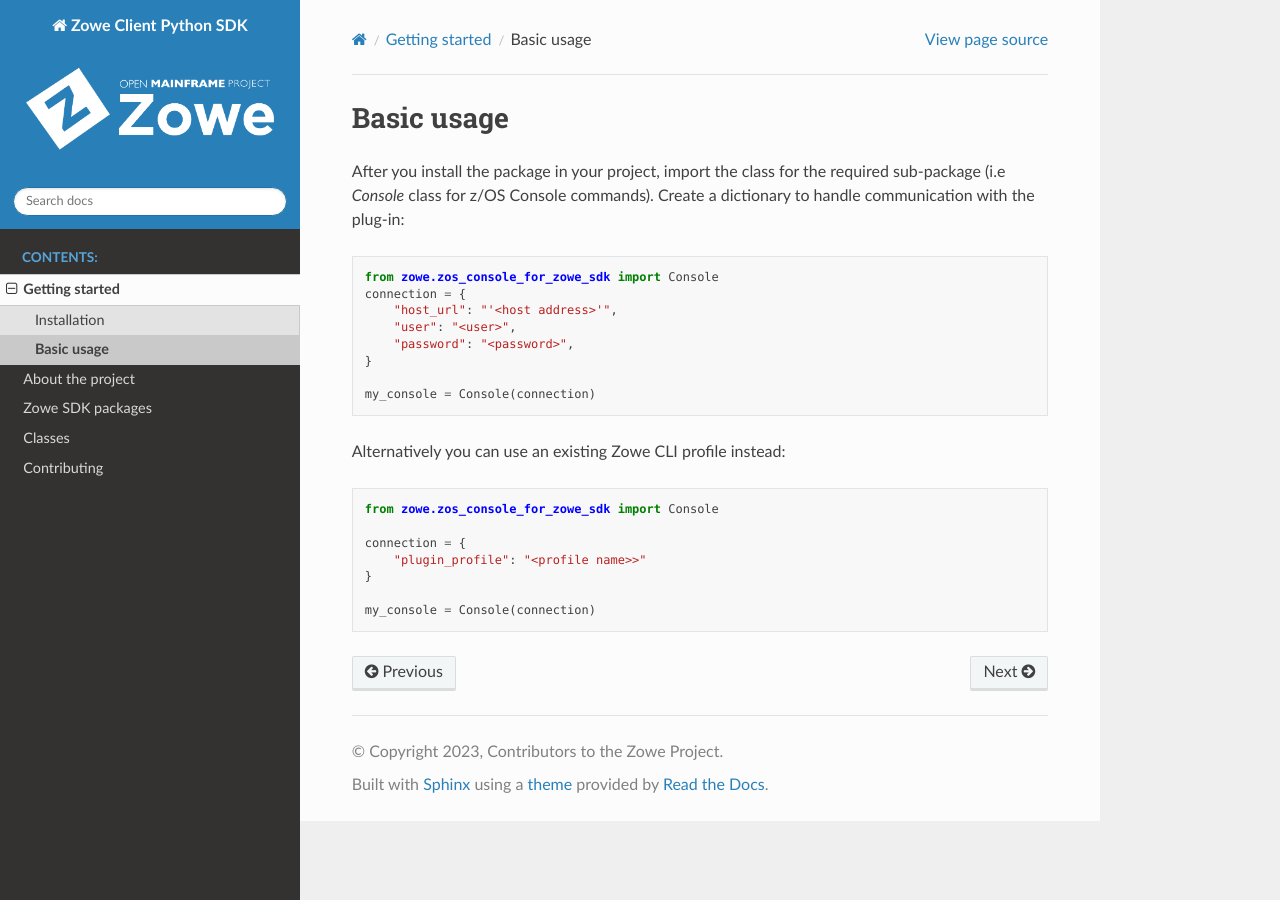
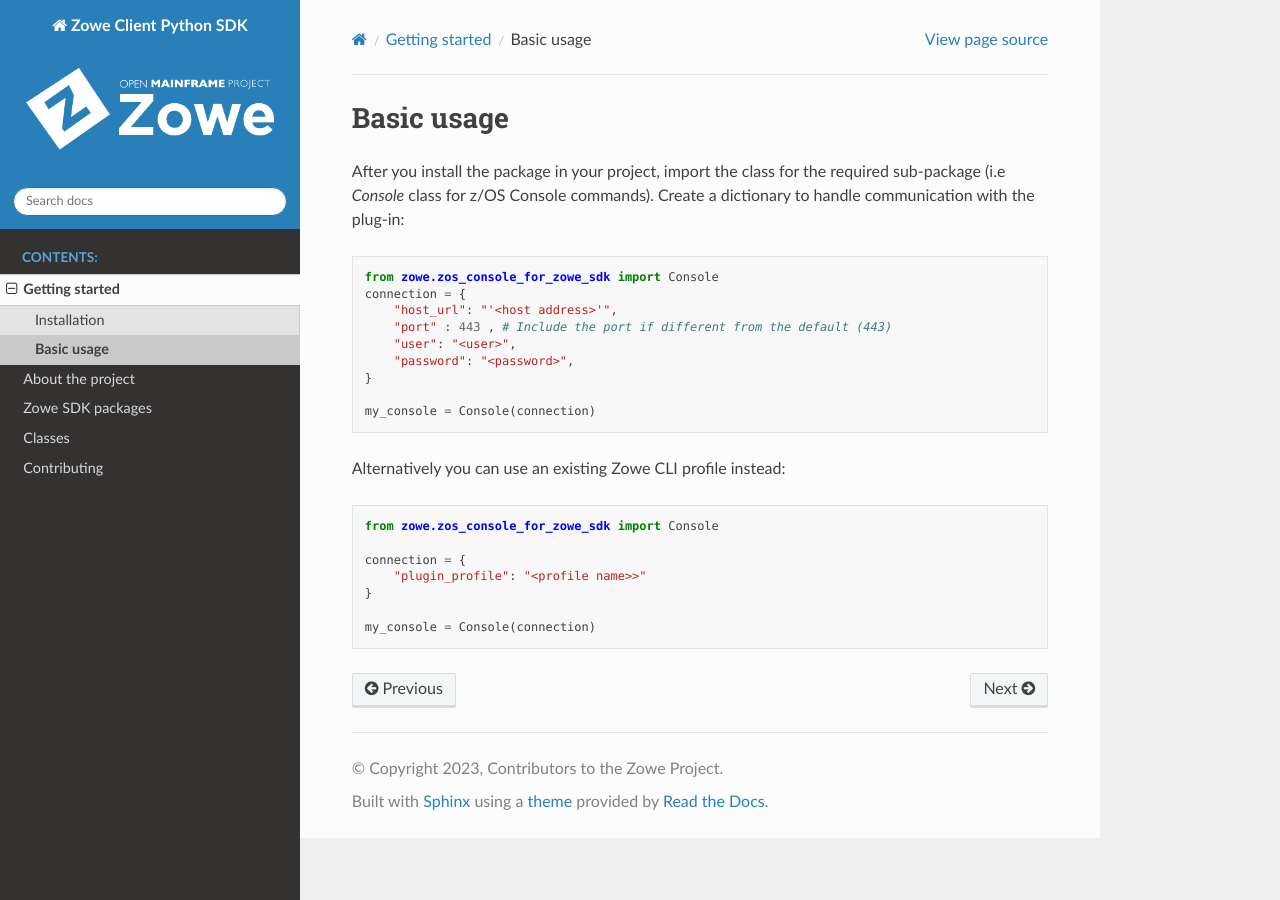
Before and after one commit to zowe/zowe-client-python-sdk, a Sphinx documentation site: the page built from docs/source/usage/examples.rst, in a window 1280 px wide. Built offline with Sphinx 7.4.7 and the Read the Docs theme 2.0.0, drawn with Linux system fonts in a browser that asks for light colours.

Commit message:
Update doc
Signed-off-by: Maira Usman <maira.usman5703@gmail.com>

```diff
--- a/docs/source/usage/examples.rst
+++ b/docs/source/usage/examples.rst
@@ -9,6 +9,7 @@
     from zowe.zos_console_for_zowe_sdk import Console
     connection = {
         "host_url": "'<host address>'",
+        "port" : 443 , # Include the port if different from the default (443)
         "user": "<user>",
         "password": "<password>",
     }
```
